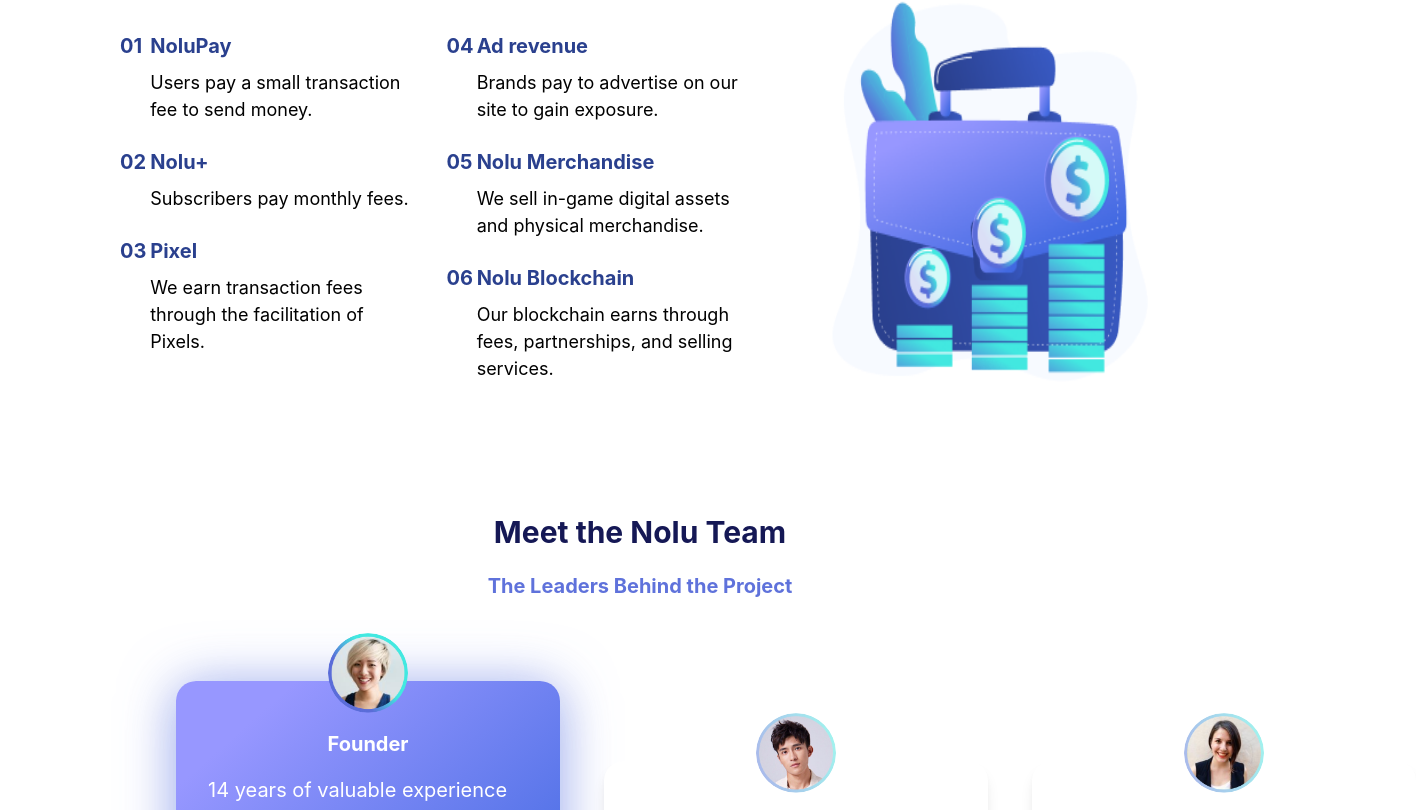
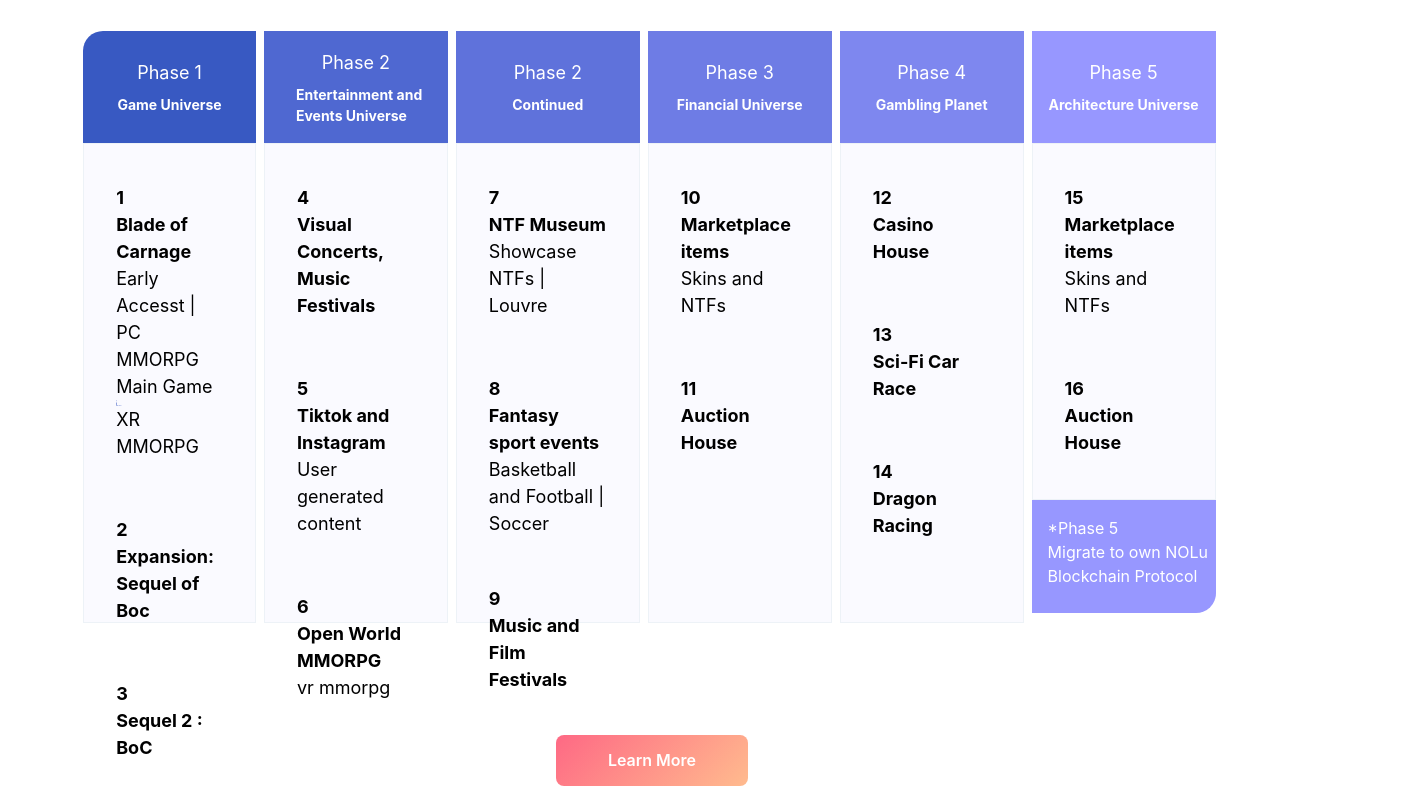
Before and after one commit to Noluverse-Technologies/landing-page-noluverse, a Next.js app: page / in a window 1280 px wide. Shown: the part 1944-2754 px from the top of the page, 1416 px wide, since content can reach past the window. Built offline with nearby package versions, Linux system fonts and the light colour scheme.

Commit message:
DesktopNoluSaleRoadmap added

```diff
--- a/components/MeetNoluTeam.js
+++ b/components/MeetNoluTeam.js
@@ -36,7 +36,7 @@ export default function MeetNoluTeam() {
 
       {/*   mother flex for all cards  */}
 
-      <Flex mt="4rem" pl={[0,0,0,"10rem"]} gap={[0,0,0,0,7]} direction={["column", "column", "column", "row", "row"]}>
+      <Flex alignSelf="center" mt="4rem" direction={["column", "column", "column", "row", "row"]}>
         {/*    flex for 1st card  */}
 
         <Flex>
--- a/components/NoluSaleRoadmap.js
+++ b/components/NoluSaleRoadmap.js
@@ -72,8 +72,8 @@ export default function NoluSaleRoadmap() {
               <strong>Blade of Carnage</strong> <br />
               Early Accesst | PC MMORPG <br />
               Main Game
-
-              <Image w="5%" src="maingame.png" alt="maingame" />XR MMORPG
+              <Image w="5%" src="maingame.png" alt="maingame" />
+              XR MMORPG
             </Text>
           </Flex>
 
@@ -398,7 +398,7 @@ export default function NoluSaleRoadmap() {
         </Flex>
       </Flex>
 
-      {/*   flex for mother phase 5 (end) */}
+      {/*   flex for mother phase 5  (architecture universe) */}
 
       <Flex w="100%" direction="column">
         <Flex
--- a/components/desktop/DesktopMilestoneNolu.js
+++ b/components/desktop/DesktopMilestoneNolu.js
@@ -4,7 +4,7 @@ export default function DesktopMilestoneNolu() {
   return (
     /*mother flex for all */
 
-    <Flex direction="column"  mt="5rem">
+    <Flex direction="column" mt="5rem">
       {/*  mother flex for combined milestone nolu pard and images  start (upper part of full page) */}
 
       <Flex direction="column">
--- a/components/desktop/DesktopNoluSaleRoadmap.js
+++ b/components/desktop/DesktopNoluSaleRoadmap.js
@@ -1,19 +1,12 @@
 import { Flex, Image, Button, Text } from "@chakra-ui/react";
 
-export default function DesktopNoluSaleRoadmap () {
+export default function DesktopNoluSaleRoadmap() {
   return (
-
     /*      mother flex for all */
 
     <Flex direction="column" my="3rem">
-
       {/*   flex for roadmap heading  */}
- <Flex
-   alignItems="center"
-   justifyContent="center"
-   direction="column"
-   w="100%"
- >
+      <Flex alignItems="center" justifyContent="center" direction="column">
         <Text fontSize="3xl" fontWeight="bold" color="#151855">
           Nolu Sale Roadmap
         </Text>
@@ -26,31 +19,25 @@ export default function DesktopNoluSaleRoadmap () {
         justifyContent="center"
         px="2.2rem"
         direction="column"
-   w="100%"
       >
         <Text fontSize="xl" my="1rem" fontWeight="bold" color="#4169E1">
           Explore development
         </Text>
       </Flex>
 
-
-
       {/*  mother flex for  (phase 1 - phase 6) start */}
 
-  <Flex direction="row" gap="4">
-
-
+      <Flex direction="row" p="4rem" w="100%">
         {/*   flex for mother phase 1  */}
 
- <Flex direction="column">
+        <Flex direction="column" w="16.66%">
           {/*   flex for phase 1  heading part */}
 
           <Flex
             backgroundColor="#3859C2"
-   h="5.87rem"
+            h="7rem"
             ml="1.2rem"
-
-   borderRadius={"20px 20px 0px 0px"}
+            borderRadius={"20px 0px 0px 0px"}
             direction="column"
             alignItems="center"
             justifyContent="center"
@@ -58,7 +45,7 @@ export default function DesktopNoluSaleRoadmap () {
             <Text fontSize="lg" color="#FFFFFF">
               Phase 1
             </Text>
-   <Text mt="0.5rem" fontSize="xl" fontWeight="bold" color="#FFFFFF">
+            <Text mt="0.5rem" fontSize="sm" fontWeight="bold" color="#FFFFFF">
               Game Universe
             </Text>
           </Flex>
@@ -69,40 +56,40 @@ export default function DesktopNoluSaleRoadmap () {
             backgroundColor="#FAFAFF"
             border="1px solid #EDF2F7"
             py="1.5rem"
+            h="30rem"
             ml="1.2rem"
-   w="95%"
             direction="column"
           >
-   <Flex w="100%" px="2rem" mt="1rem">
-     <Text w="20%" fontSize="lg" color="#000000">
+            <Flex direction="column" px="2rem" mt="1rem">
+              <Text fontSize="lg" color="#000000">
                 <strong>1</strong>
               </Text>
 
-     <Text w="80%" fontSize="lg" color="#000000">
+              <Text fontSize="lg" color="#000000">
                 <strong>Blade of Carnage</strong> <br />
                 Early Accesst | PC MMORPG <br />
                 Main Game
-
-       <Image w="5%" src="maingame.png" alt="maingame" />XR MMORPG
+                <Image w="5%" src="maingame.png" alt="maingame" />
+                XR MMORPG
               </Text>
             </Flex>
 
-   <Flex w="100%" px="2rem" mt="3.5rem">
-     <Text w="20%" fontSize="lg" color="#000000">
+            <Flex direction="column" px="2rem" mt="3.5rem">
+              <Text fontSize="lg" color="#000000">
                 <strong>2</strong>
               </Text>
 
-     <Text w="80%" fontSize="lg" color="#000000">
+              <Text fontSize="lg" color="#000000">
                 <strong>Expansion: Sequel of Boc</strong>
               </Text>
             </Flex>
 
-   <Flex w="100%" px="2rem" mt="3.5rem">
-     <Text w="20%" fontSize="lg" color="#000000">
+            <Flex direction="column" px="2rem" mt="3.5rem">
+              <Text fontSize="lg" color="#000000">
                 <strong>3</strong>
               </Text>
 
-     <Text w="80%" fontSize="lg" color="#000000">
+              <Text fontSize="lg" color="#000000">
                 <strong>Sequel 2 : BoC</strong>
               </Text>
             </Flex>
@@ -111,21 +98,15 @@ export default function DesktopNoluSaleRoadmap () {
 
         {/*   flex for mother phase 1 end */}
 
-
-
-
-
-
-
         {/*   flex for mother phase 2  */}
 
- <Flex direction="column">
+        <Flex direction="column" w="16.66%">
           {/*   flex for phase 2  heading part */}
 
           <Flex
             backgroundColor="#4F68D1"
-     h="5.87rem"
-     ml="1.2rem"
+            h="7rem"
+            ml="0.5rem"
             direction="column"
             alignItems="center"
             justifyContent="center"
@@ -133,7 +114,13 @@ export default function DesktopNoluSaleRoadmap () {
             <Text fontSize="lg" color="#FFFFFF">
               Phase 2
             </Text>
-     <Text mt="0.5rem" fontSize="xl" fontWeight="bold" color="#FFFFFF">
+            <Text
+              mt="0.5rem"
+              pl="2rem"
+              fontSize="sm"
+              fontWeight="bold"
+              color="#FFFFFF"
+            >
               Entertainment and Events Universe
             </Text>
           </Flex>
@@ -143,38 +130,38 @@ export default function DesktopNoluSaleRoadmap () {
           <Flex
             backgroundColor="#FAFAFF"
             border="1px solid #EDF2F7"
+            h="30rem"
             py="1.5rem"
-     w="95%"
-     ml="1.2rem"
+            ml="0.5rem"
             direction="column"
           >
-     <Flex w="100%" px="2rem" mt="1rem">
-       <Text w="20%" fontSize="lg" color="#000000">
+            <Flex direction="column" px="2rem" mt="1rem">
+              <Text fontSize="lg" color="#000000">
                 <strong>4</strong>
               </Text>
 
-       <Text w="80%" fontSize="lg" color="#000000">
+              <Text fontSize="lg" color="#000000">
                 <strong>Visual Concerts, Music Festivals</strong>
               </Text>
             </Flex>
 
-     <Flex w="100%" px="2rem" mt="3.5rem">
-       <Text w="20%" fontSize="lg" color="#000000">
+            <Flex direction="column" px="2rem" mt="3.5rem">
+              <Text fontSize="lg" color="#000000">
                 <strong>5</strong>
               </Text>
 
-       <Text w="80%" fontSize="lg" color="#000000">
+              <Text direction="column" fontSize="lg" color="#000000">
                 <strong>Tiktok and Instagram</strong> <br />
                 User generated content
               </Text>
             </Flex>
 
-     <Flex w="100%" px="2rem" mt="3.5rem">
-       <Text w="20%" fontSize="lg" color="#000000">
+            <Flex direction="column" px="2rem" mt="3.5rem">
+              <Text fontSize="lg" color="#000000">
                 <strong>6</strong>
               </Text>
 
-       <Text w="80%" fontSize="lg" color="#000000">
+              <Text fontSize="lg" color="#000000">
                 <strong>Open World MMORPG</strong> <br />
                 vr mmorpg
               </Text>
@@ -182,44 +169,275 @@ export default function DesktopNoluSaleRoadmap () {
           </Flex>
         </Flex>
 
-
         {/*   flex for mother phase 2 end */}
 
+        {/*   flex for mother phase 2 (2nd) (continued) start*/}
 
+        <Flex w="16.66%" direction="column">
+          {/*   flex for phase 2 (2nd)  heading part */}
 
+          <Flex
+            backgroundColor=" #5F72DB"
+            h="7rem"
+            ml="0.5rem"
+            direction="column"
+            alignItems="center"
+            justifyContent="center"
+          >
+            <Text fontSize="lg" color="#FFFFFF">
+              Phase 2
+            </Text>
+            <Text mt="0.5rem" fontSize="sm" fontWeight="bold" color="#FFFFFF">
+              Continued
+            </Text>
+          </Flex>
 
+          {/*   flex for phase 2 (2nd)  description part */}
 
+          <Flex
+            backgroundColor="#FAFAFF"
+            border="1px solid #EDF2F7"
+            h="30rem"
+            py="1.5rem"
+            ml="0.5rem"
+            direction="column"
+          >
+            <Flex direction="column" px="2rem" mt="1rem">
+              <Text fontSize="lg" color="#000000">
+                <strong>7</strong>
+              </Text>
 
+              <Text fontSize="lg" color="#000000">
+                <strong>NTF Museum</strong> <br /> Showcase NTFs | Louvre
+              </Text>
+            </Flex>
 
+            <Flex direction="column" px="2rem" mt="3.5rem">
+              <Text fontSize="lg" color="#000000">
+                <strong>8</strong>
+              </Text>
+
+              <Text fontSize="lg" color="#000000">
+                <strong>Fantasy sport events</strong> <br />
+                Basketball and Football | <br />
+                Soccer
+              </Text>
+            </Flex>
+
+            <Flex direction="column" px="2rem" mt="3rem">
+              <Text fontSize="lg" color="#000000">
+                <strong>9</strong>
+              </Text>
+
+              <Text fontSize="lg" color="#000000">
+                <strong>Music and Film Festivals</strong> <br />
+              </Text>
+            </Flex>
+          </Flex>
+        </Flex>
+
+        {/*   flex for mother phase 2 (2nd) (continued) end*/}
+
+        {/*   flex for mother phase 3 start */}
+        <Flex w="16.66%" direction="column">
+          {/*   flex for phase 3  heading part */}
+
+          <Flex
+            backgroundColor="#6E7CE5"
+            h="7rem"
+            ml="0.5rem"
+            direction="column"
+            alignItems="center"
+            justifyContent="center"
+          >
+            <Text fontSize="lg" color="#FFFFFF">
+              Phase 3
+            </Text>
+            <Text mt="0.5rem" fontSize="sm" fontWeight="bold" color="#FFFFFF">
+              Financial Universe
+            </Text>
+          </Flex>
+
+          {/*   flex for phase 3 description part */}
+
+          <Flex
+            backgroundColor="#FAFAFF"
+            border="1px solid #EDF2F7"
+            h="30rem"
+            py="1.5rem"
+            ml="0.5rem"
+            direction="column"
+          >
+            <Flex direction="column" px="2rem" mt="1rem">
+              <Text fontSize="lg" color="#000000">
+                <strong>10</strong>
+              </Text>
+
+              <Text fontSize="lg" color="#000000">
+                <strong>Marketplace items</strong> <br /> Skins and NTFs
+              </Text>
+            </Flex>
+
+            <Flex direction="column" px="2rem" mt="3.5rem">
+              <Text fontSize="lg" color="#000000">
+                <strong>11</strong>
+              </Text>
+
+              <Text fontSize="lg" color="#000000">
+                <strong>Auction House</strong>
+              </Text>
+            </Flex>
+          </Flex>
+        </Flex>
+
+        {/*   flex for mother phase 3 end */}
+
+        {/*   flex for mother phase 4 start */}
+
+        <Flex w="16.66%" direction="column">
+          {/*   flex for phase 4  heading part */}
+
+          <Flex
+            backgroundColor="#7E87EF"
+            h="7rem"
+            ml="0.5rem"
+            direction="column"
+            alignItems="center"
+            justifyContent="center"
+          >
+            <Text fontSize="lg" color="#FFFFFF">
+              Phase 4
+            </Text>
+            <Text mt="0.5rem" fontSize="sm" fontWeight="bold" color="#FFFFFF">
+              Gambling Planet
+            </Text>
+          </Flex>
+
+          {/*   flex for phase 4 description part */}
+
+          <Flex
+            backgroundColor="#FAFAFF"
+            border="1px solid #EDF2F7"
+            h="30rem"
+            py="1.5rem"
+            ml="0.5rem"
+            direction="column"
+          >
+            <Flex direction="column" px="2rem" mt="1rem">
+              <Text fontSize="lg" color="#000000">
+                <strong>12</strong>
+              </Text>
+
+              <Text fontSize="lg" color="#000000">
+                <strong>Casino House</strong>
+              </Text>
+            </Flex>
+
+            <Flex direction="column" px="2rem" mt="3.5rem">
+              <Text fontSize="lg" color="#000000">
+                <strong>13</strong>
+              </Text>
+
+              <Text fontSize="lg" color="#000000">
+                <strong>Sci-Fi Car Race</strong>
+              </Text>
+            </Flex>
+
+            <Flex direction="column" px="2rem" mt="3.5rem">
+              <Text fontSize="lg" color="#000000">
+                <strong>14</strong>
+              </Text>
+
+              <Text fontSize="lg" color="#000000">
+                <strong>Dragon Racing</strong>
+              </Text>
+            </Flex>
+          </Flex>
+        </Flex>
+
+        {/*   flex for mother phase 4 end */}
+
+        {/*   flex for mother phase 5 start */}
+
+        <Flex w="16.66%" direction="column">
+          {/*   flex for phase 5  heading part */}
+
+          <Flex
+            backgroundColor="#9797FF"
+            h="7rem"
+            ml="0.5rem"
+            direction="column"
+            alignItems="center"
+            justifyContent="center"
+          >
+            <Text fontSize="lg" color="#FFFFFF">
+              Phase 5
+            </Text>
+            <Text mt="0.5rem" fontSize="sm" fontWeight="bold" color="#FFFFFF">
+              Architecture Universe
+            </Text>
+          </Flex>
+
+          {/*   flex for phase 5 description part */}
+
+          <Flex
+            backgroundColor="#FAFAFF"
+            border="1px solid #EDF2F7"
+            h="22.28rem"
+            py="1.5rem"
+            ml="0.5rem"
+            direction="column"
+          >
+            <Flex direction="column" px="2rem" mt="1rem">
+              <Text fontSize="lg" color="#000000">
+                <strong>15</strong>
+              </Text>
+
+              <Text fontSize="lg" color="#000000">
+                <strong>Marketplace items</strong> <br /> Skins and NTFs
+              </Text>
+            </Flex>
+
+            <Flex direction="column" px="2rem" mt="3.5rem">
+              <Text fontSize="lg" color="#000000">
+                <strong>16</strong>
+              </Text>
+
+              <Text fontSize="lg" color="#000000">
+                <strong>Auction House</strong>
+              </Text>
+            </Flex>
+          </Flex>
+
+          {/*   flex for mother phase 5  (architecture universe) */}
+
+          <Flex
+            backgroundColor="#9797FF"
+            h="7.12rem"
+            ml="0.5rem"
+            borderRadius={"0px 0px 20px 0px"}
+            direction="column"
+          >
+            <Text pl="1rem" pt="1rem" fontSize="md" color="#FFFFFF">
+              *Phase 5
+            </Text>
+            <Text pl="1rem" fontSize="md" color="#FFFFFF">
+              Migrate to own NOLu Blockchain Protocol
+            </Text>
+          </Flex>
+        </Flex>
+
+        {/*   flex for mother phase 5 end */}
       </Flex>
       {/*  mother flex for  (phase 1 - phase 6) end */}
-
-
-
-
-
-
-
-
-
-
-
-
-
-
-
-
-
-
-
 
       {/*   flex for button */}
 
       <Flex alignItems="center" w="100%" justifyContent="center">
         <Button
-     w="90%"
+          w="15%"
           borderRadius="0.5rem"
-     mt="1rem"
+          mt="3rem"
           ml="1.5rem"
           h="3.18rem"
           colorScheme="pink"
@@ -231,6 +449,5 @@ export default function DesktopNoluSaleRoadmap () {
       </Flex>
     </Flex>
     /* mother flex for all  end  */
-
-    )
+  );
 }
--- a/pages/index.js
+++ b/pages/index.js
@@ -18,6 +18,7 @@ import DesktopTokenSaleTerms from "../components/desktop/DesktopTokenSaleTerms";
 import DesktopMilestoneNolu from "../components/desktop/DesktopMilestoneNolu";
 import DesktopTokenoMics from "../components/desktop/DesktopTokenoMics";
 import DesktopProjectMonetization from "../components/desktop/DesktopProjectMonetization";
+import DesktopNoluSaleRoadmap from "../components/desktop/DesktopNoluSaleRoadmap";
 
 
 
@@ -55,7 +56,7 @@ export default function App() {
     <DesktopTokenSaleTerms/>
     <BinanceSmartChain/>
     <DesktopTokenoMics/>
-
+    <DesktopNoluSaleRoadmap/>
     <DesktopProjectMonetization/>
     <MeetNoluTeam/>
     <DesktopMilestoneNolu/>
```
Lines whose indentation alone changed are shown as unchanged.
